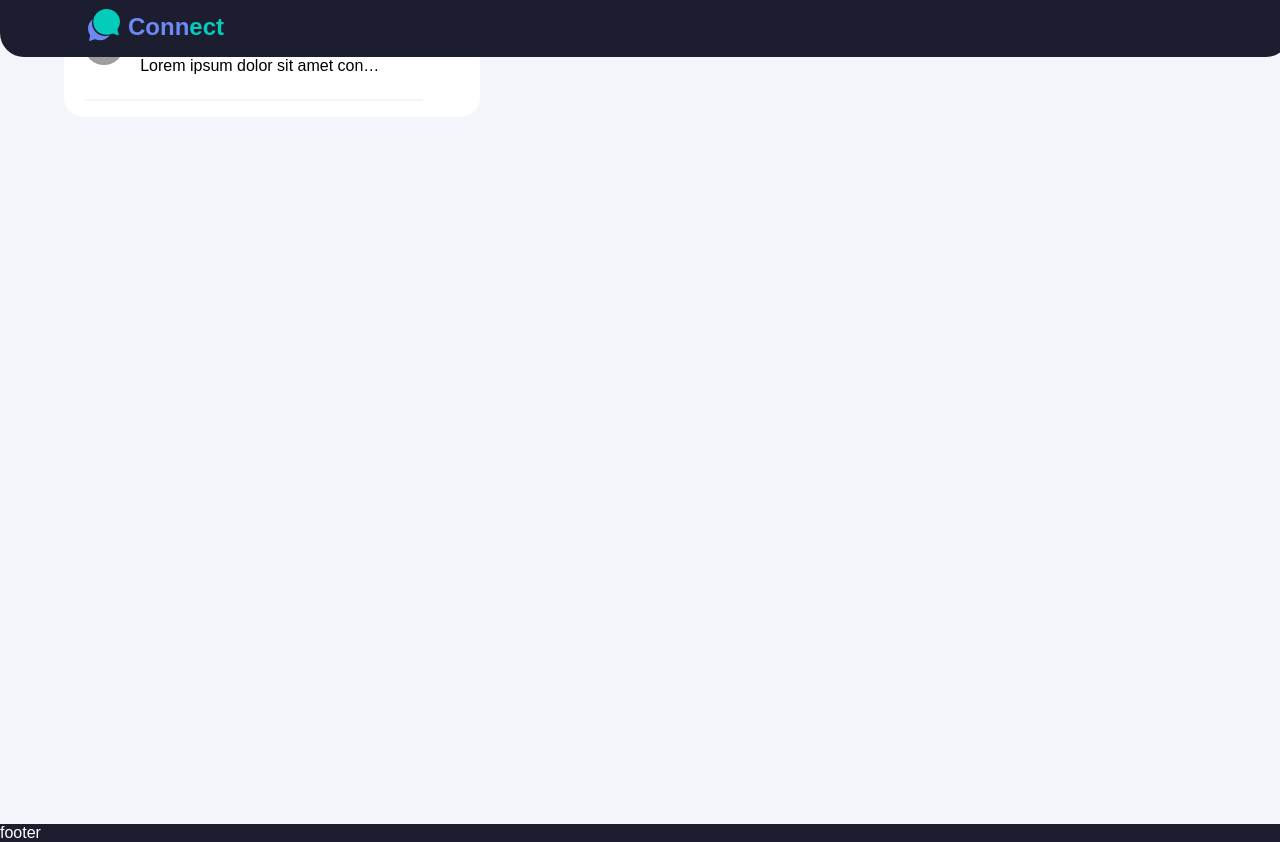
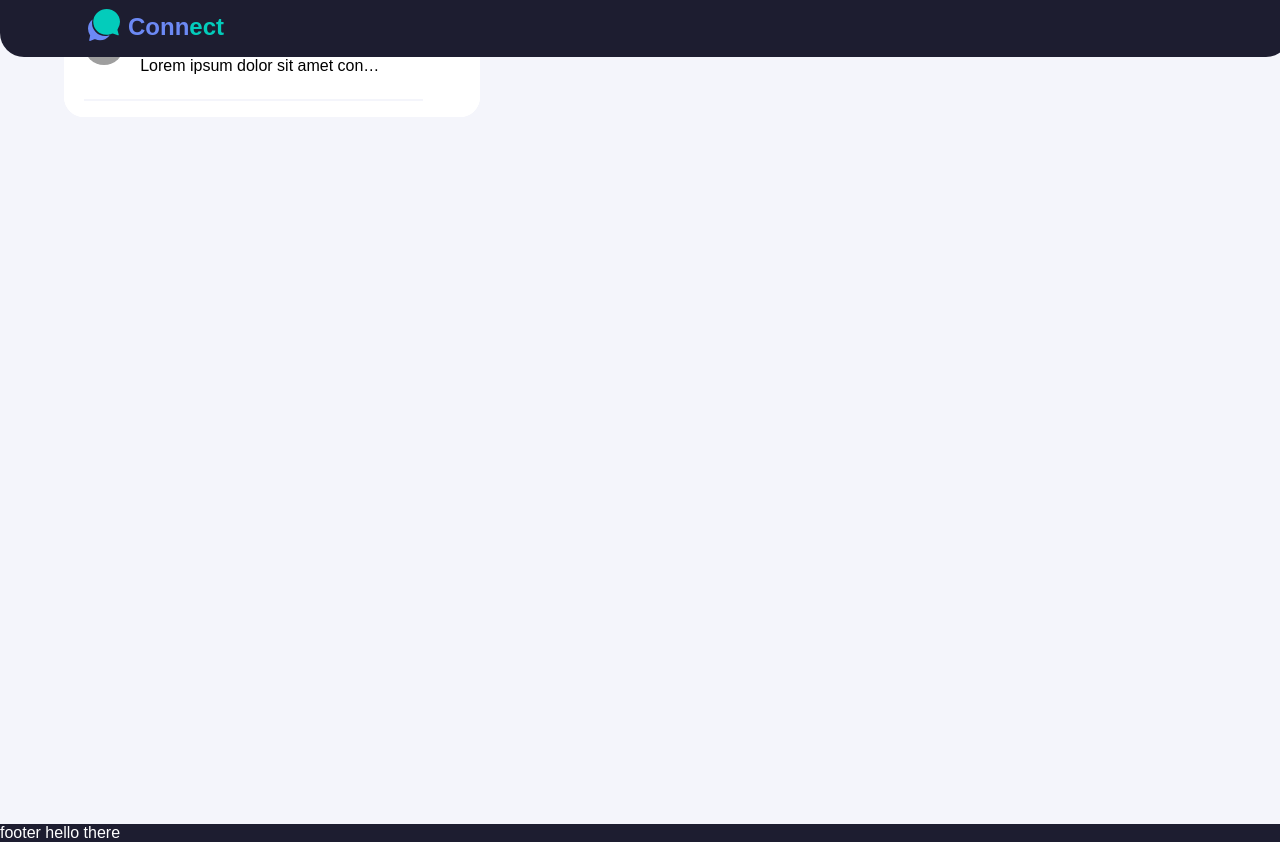
Before and after one commit to kmostafa599/ConnectChatApp, a React (Create React App) app in the folder connect-chat-app/: page / in a window 1280 px wide. Built offline with nearby package versions, Linux system fonts and the light colour scheme; grey boxes are pictures that could not be loaded.

Commit message:
pull request debugging 2

```diff
--- a/connect-chat-app/src/App.tsx
+++ b/connect-chat-app/src/App.tsx
@@ -14,7 +14,7 @@ function App() {
         <HomePage/>
       </main>
       <footer className='App-footer'>
-        footer
+        footer hello there
       </footer>
     </div>
   );
```
